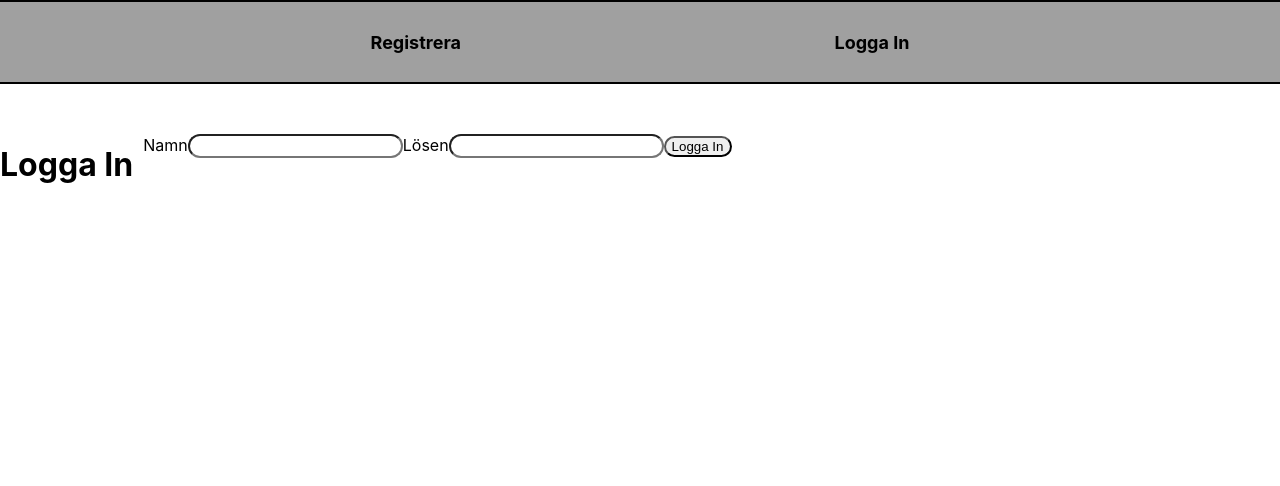
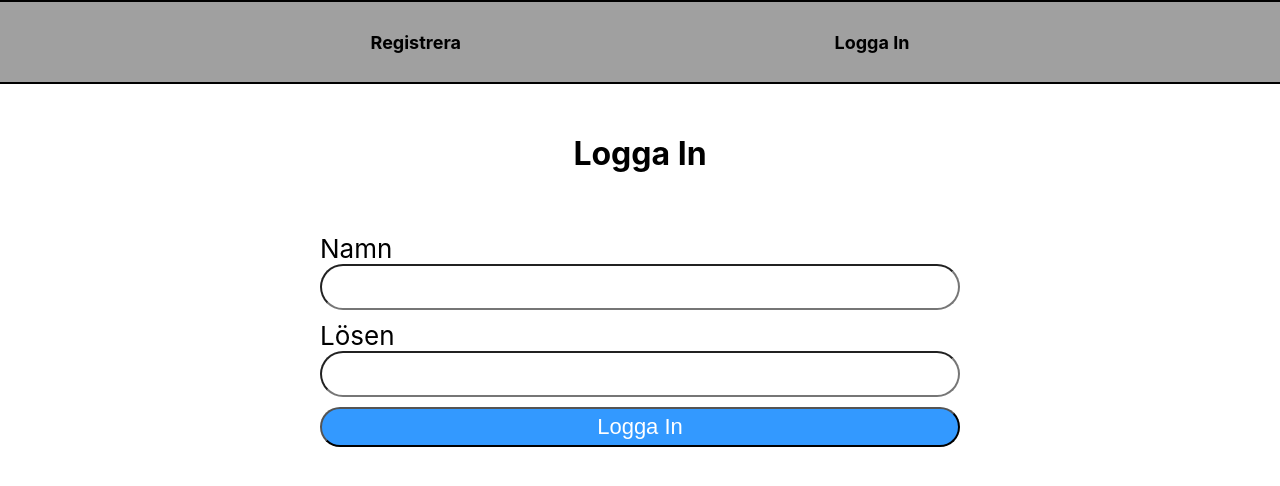
Before and after one commit to Ludde86/marn-app, a React (Create React App) app in the folder client/: page /login in a window 1280 px wide. Shown: the top 486 px of the page. Built offline with nearby package versions, Linux system fonts and the light colour scheme; no server answers.

Commit message:
fix css and placement for loggedInUser

```diff
--- a/client/src/App.js
+++ b/client/src/App.js
@@ -34,8 +34,8 @@ const App = () => {
 					<TodoState>
 						<PostState>
 							<ShoppingState>
+								<Navbar />
 								<LoggedInUser />
-								<Navbar />
 								<Switch>
 									<Route exact path="/" component={Start} />
 									<PrivateRoute exact path="/todo" component={Todo} />
--- /dev/null
+++ b/client/src/components/auth/Login.css
@@ -0,0 +1,33 @@
+.login-container {
+	/* border: 2px solid black; */
+	border-radius: 5px;
+	/* width: 50%; */
+	margin: 50px auto;
+}
+
+.login-container h1 {
+	text-align: center;
+}
+
+.login-form-container {
+	display: flex;
+	width: 50%;
+	flex-direction: column;
+	justify-content: center;
+	margin: 50px auto;
+}
+.login-form-container label {
+	font-size: 26px;
+}
+.login-form-container input {
+	height: 40px;
+	margin-bottom: 10px;
+	text-align: center;
+	font-size: 22px;
+}
+.login-form-container button {
+	height: 40px;
+	background: #3399ff;
+	color: white;
+	font-size: 22px;
+}
--- a/client/src/components/auth/Login.js
+++ b/client/src/components/auth/Login.js
@@ -1,5 +1,6 @@
 import React, { useState, useContext, useEffect } from 'react';
 import AuthContext from '../../context/auth/authContext';
+import './Login.css';
 
 const Login = (props) => {
 	const authContext = useContext(AuthContext);
@@ -37,9 +38,9 @@ const Login = (props) => {
 	};
 
 	return (
-		<div className="form-container">
+		<div className="login-container">
 			<h1>Logga In</h1>
-			<form onSubmit={onSubmit}>
+			<form className="login-form-container" onSubmit={onSubmit}>
 				<label htmlFor="name">Namn</label>
 				<input type="text" name="name" value={name} onChange={onChange} />
 				<label htmlFor="password">Lösen</label>
--- a/client/src/components/layout/LoggedInUser.css
+++ b/client/src/components/layout/LoggedInUser.css
@@ -1,9 +1,11 @@
 .logged-in-container {
 	/* background: #c0c0c0; */
-	background: #d0d0d0;
+	/* background: #d0d0d0; */
+	background: white;
 	display: flex;
 	justify-content: space-evenly;
 	height: 40px;
+	border-bottom: 2px solid black;
 }
 
 .logged-in-item {
@@ -25,7 +27,8 @@
 	border: none;
 	border-radius: 2px;
 	cursor: pointer;
-	background: #d0d0d0;
+	/* background: #d0d0d0; */
+	background: white;
 	color: #663399;
 	font-weight: 800;
 }
--- a/client/src/components/pages/LoginPage.js
+++ b/client/src/components/pages/LoginPage.js
@@ -3,7 +3,7 @@ import Login from '../auth/Login';
 
 const LoginPage = () => {
 	return (
-		<div>
+		<div className="login-container">
 			<Login />
 		</div>
 	);
--- a/client/src/components/shopping/Shopping.css
+++ b/client/src/components/shopping/Shopping.css
@@ -202,18 +202,6 @@ button {
 		/* border-bottom: 3px solid #505050; */
 		border-radius: 3px;
 	}
-	.input-submit {
-		/* border-radius: 50px; */
-	}
-	.input-update {
-		margin: auto;
-		box-shadow: 1px 1px 20px 1px #505050;
-		border: none;
-		border: 2px solid #505050;
-		color: #c8c8c8;
-		font-size: 48px;
-		font-weight: 500;
-	}
 
 	.item-message {
 		width: 80%;
```
